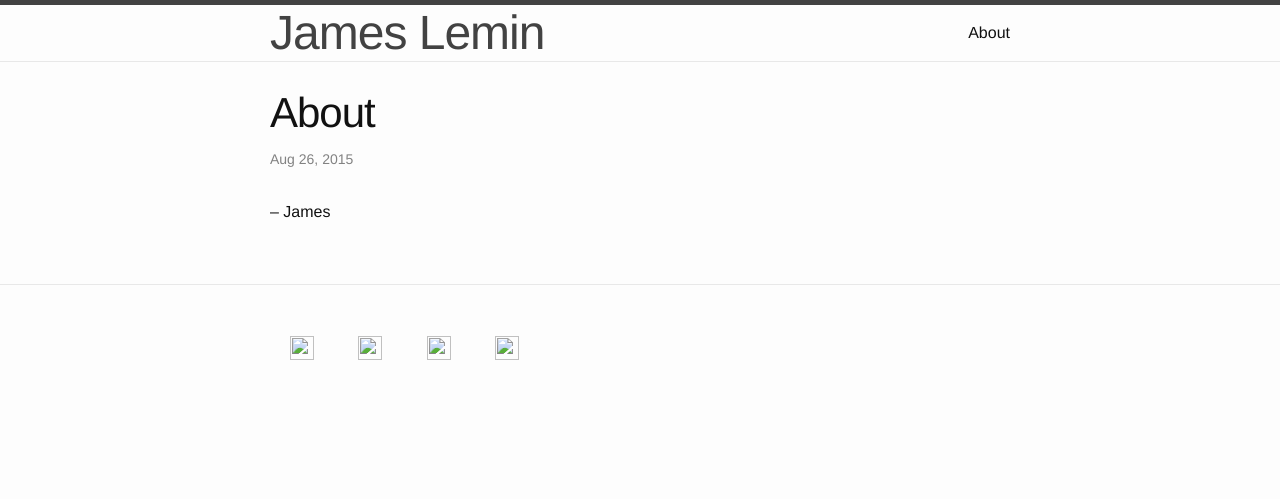
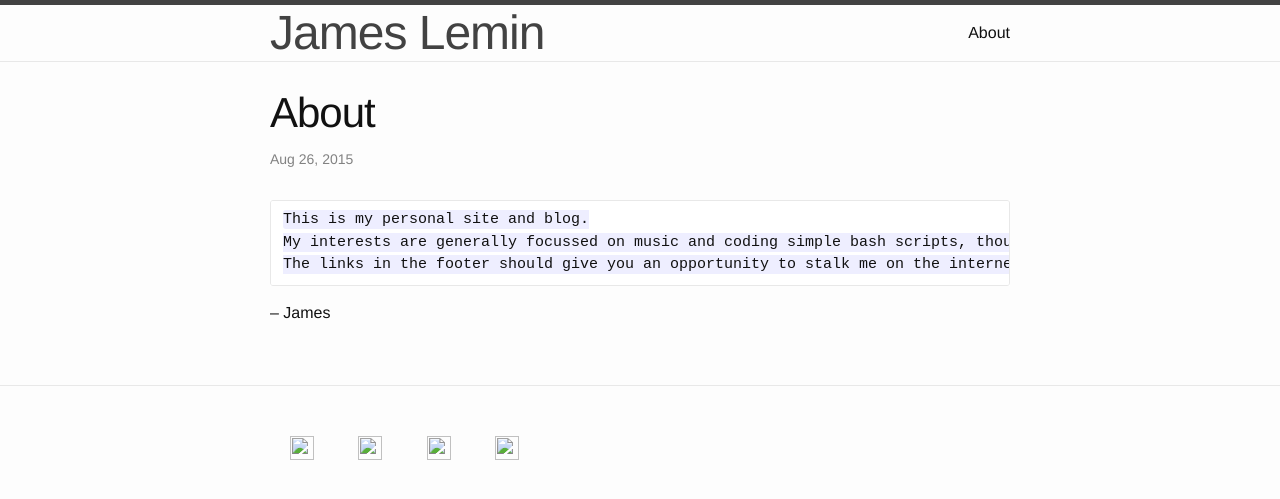
Before and after one commit to JasmineElm/JasmineElm.github.io, a Jekyll site: the page built from _posts/2015-08-26-About.markdown, in a window 1280 px wide. Shown: the top 499 px of the page. Built offline with Jekyll 4.4.1, drawn with Linux system fonts in a browser that asks for light colours.

Commit message:
mar about

```diff
--- a/_posts/2015-08-26-About.markdown
+++ b/_posts/2015-08-26-About.markdown
@@ -2,9 +2,11 @@
 layout: post
 title:  About
 date:    2015-08-26
-categories: writing
+categories: About
 ---
 
-
+    This is my personal site and blog.
+    My interests are generally focussed on music and coding simple bash scripts, though I am learning "real" programming (slowly).
+    The links in the footer should give you an opportunity to stalk me on the internet should you so wish.</p>
 
 -- James
```
